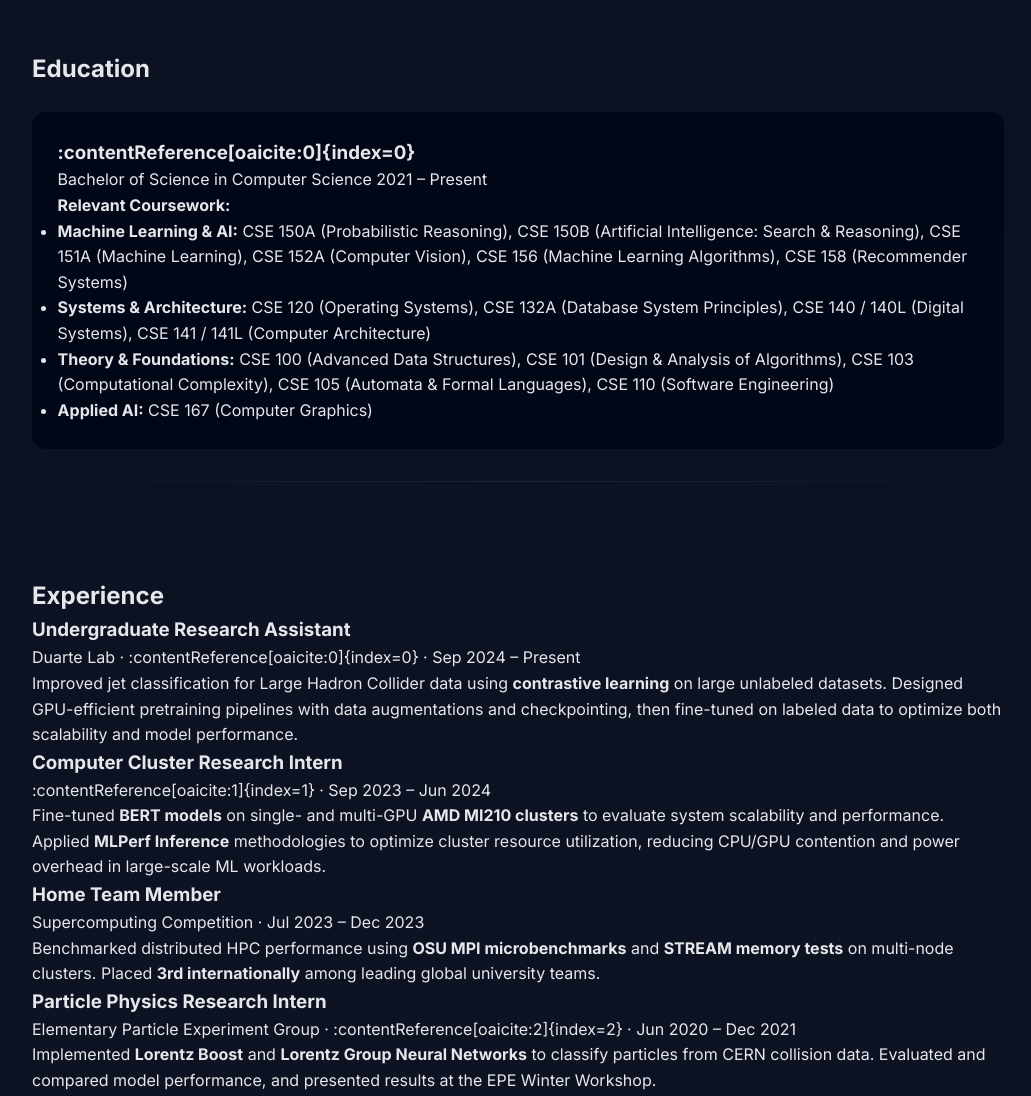
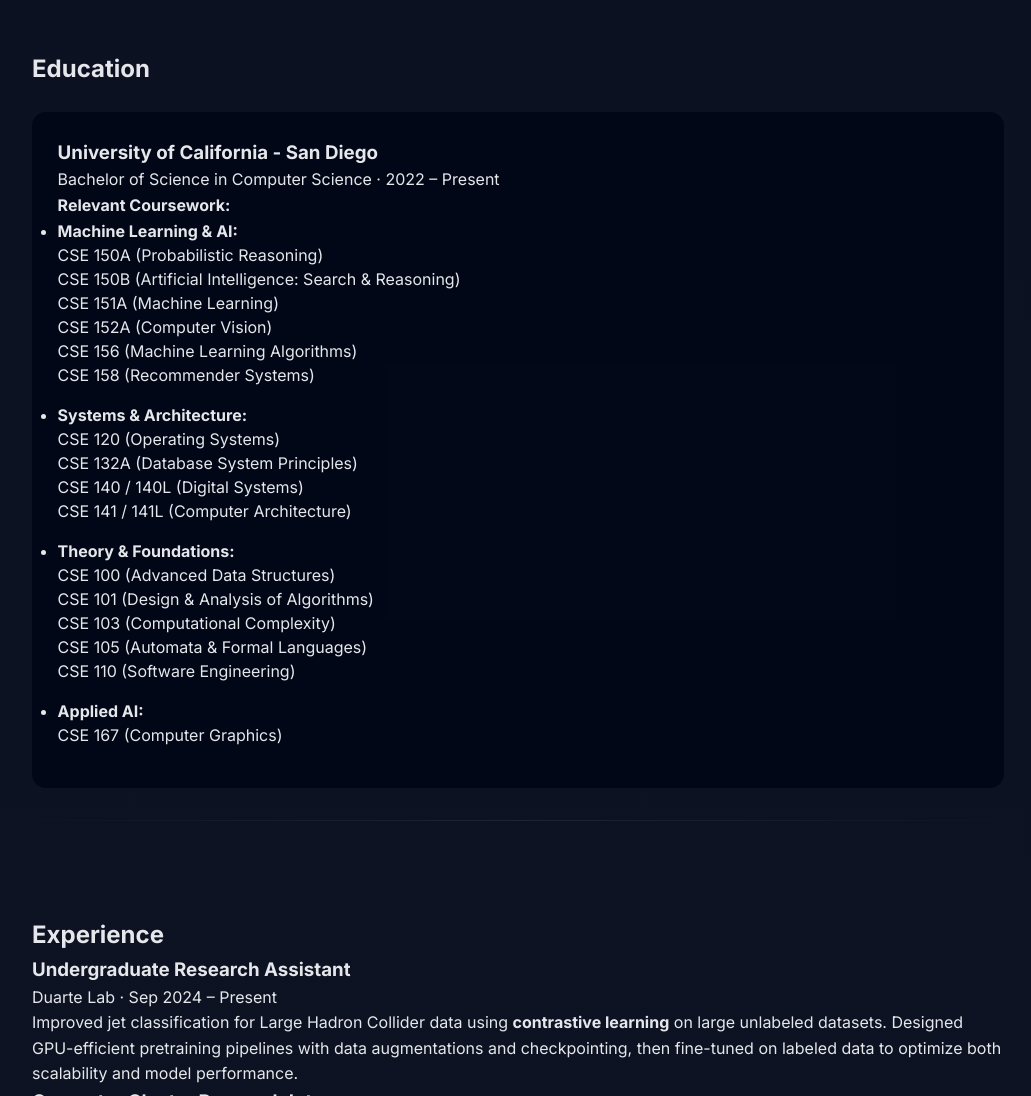
Before and after one commit to pranavprabu22/Website-Portfolio, a plain HTML site: page index.html in a window 1280 px wide. Shown: the part 1160-2256 px from the top of the page, without its empty margins (122-1153 px from the left). Drawn offline with Linux system fonts and the light colour scheme.

Commit message:
fixing info presentation

```diff
--- a/index.html
+++ b/index.html
@@ -42,7 +42,7 @@
       <h1>Hi, I'm <span>Pranav Prabu</span></h1>
 
       <p class="subtitle">
-        Software Engineer focused on building scalable machine learning systems, high-performance infrastructure, and production-ready data applications.
+        I'm a Software Engineer focused on building scalable machine learning systems, high-performance infrastructure, and production-ready data applications.
       </p>
 
       <div class="hero-tags">
@@ -77,44 +77,48 @@
       <h2>Education</h2>
 
       <div class="edu-card">
-        <h3>:contentReference[oaicite:0]{index=0}</h3>
-        <span>Bachelor of Science in Computer Science</span>
-        <span class="edu-dates">2021 – Present</span>
+        <h3>University of California - San Diego</h3>
+        <span>Bachelor of Science in Computer Science · 2022 – Present</span>
 
-        <p><strong>Relevant Coursework:</strong></p>
+        <h4>Relevant Coursework:</h4>
 
         <ul class="edu-coursework">
-          <li><strong>Machine Learning & AI:</strong>
-            CSE 150A (Probabilistic Reasoning),
-            CSE 150B (Artificial Intelligence: Search & Reasoning),
-            CSE 151A (Machine Learning),
-            CSE 152A (Computer Vision),
-            CSE 156 (Machine Learning Algorithms),
+
+          <li>
+            <strong>Machine Learning & AI:</strong><br>
+            CSE 150A (Probabilistic Reasoning)<br>
+            CSE 150B (Artificial Intelligence: Search & Reasoning)<br>
+            CSE 151A (Machine Learning)<br>
+            CSE 152A (Computer Vision)<br>
+            CSE 156 (Machine Learning Algorithms)<br>
             CSE 158 (Recommender Systems)
           </li>
 
-          <li><strong>Systems & Architecture:</strong>
-            CSE 120 (Operating Systems),
-            CSE 132A (Database System Principles),
-            CSE 140 / 140L (Digital Systems),
+          <li>
+            <strong>Systems & Architecture:</strong><br>
+            CSE 120 (Operating Systems)<br>
+            CSE 132A (Database System Principles)<br>
+            CSE 140 / 140L (Digital Systems)<br>
             CSE 141 / 141L (Computer Architecture)
           </li>
 
-          <li><strong>Theory & Foundations:</strong>
-            CSE 100 (Advanced Data Structures),
-            CSE 101 (Design & Analysis of Algorithms),
-            CSE 103 (Computational Complexity),
-            CSE 105 (Automata & Formal Languages),
+          <li>
+            <strong>Theory & Foundations:</strong><br>
+            CSE 100 (Advanced Data Structures)<br>
+            CSE 101 (Design & Analysis of Algorithms)<br>
+            CSE 103 (Computational Complexity)<br>
+            CSE 105 (Automata & Formal Languages)<br>
             CSE 110 (Software Engineering)
           </li>
 
-          <li><strong>Applied AI:</strong>
+          <li>
+            <strong>Applied AI:</strong><br>
             CSE 167 (Computer Graphics)
           </li>
+
         </ul>
       </div>
     </section>
-
 
     <section id="experience" class="experience">
       <h2>Experience</h2>
@@ -122,9 +126,7 @@
       <div class="exp-item">
         <h3>Undergraduate Research Assistant</h3>
         <span>
-          Duarte Lab ·
-          :contentReference[oaicite:0]{index=0}
-          · Sep 2024 – Present
+          Duarte Lab · Sep 2024 – Present
         </span>
         <p>
           Improved jet classification for Large Hadron Collider data using
@@ -138,8 +140,7 @@
       <div class="exp-item">
         <h3>Computer Cluster Research Intern</h3>
         <span>
-          :contentReference[oaicite:1]{index=1}
-          · Sep 2023 – Jun 2024
+          San Diego Supercomputing Center · Sep 2023 – Jun 2024
         </span>
         <p>
           Fine-tuned <strong>BERT models</strong> on single- and multi-GPU
@@ -167,9 +168,7 @@
       <div class="exp-item">
         <h3>Particle Physics Research Intern</h3>
         <span>
-          Elementary Particle Experiment Group ·
-          :contentReference[oaicite:2]{index=2}
-          · Jun 2020 – Dec 2021
+          Elementary Particle Experiment Group · Jun 2020 – Dec 2021
         </span>
         <p>
           Implemented <strong>Lorentz Boost</strong> and
@@ -280,7 +279,7 @@
       <h2>Contact</h2>
       <p class="contact-intro">
         I’m always open to discussing new opportunities, collaborations,
-        or interesting technical problems. Feel free to reach out.
+        or interesting technical problems. Feel free to reach out!
       </p>
 
       <div class="contact-grid">
@@ -293,8 +292,8 @@
 
         <div class="contact-card">
           <h4>Phone</h4>
-          <a href="tel:+1(425) 503-8688">
-            +1 (XXX) XXX-XXXX
+          <a href="tel:+14255038688">
+            +1 (425) 503-8688
           </a>
         </div>
 
@@ -308,7 +307,7 @@
         <div class="contact-card">
           <h4>LinkedIn</h4>
           <a href="https://www.linkedin.com/in/pranav-prabu-57982220a/" target="_blank">
-            linkedin.com/in/your-linkedin
+            linkedin.com/in/pranav-prabu-57982220a/
           </a>
         </div>
       </div>
--- a/styles.css
+++ b/styles.css
@@ -211,6 +211,11 @@
   margin-top: 1.5rem;
 }
 
+.edu-coursework li {
+  margin-bottom: 1em; /* space between course categories */
+  line-height: 1.5;   /* space between individual courses */
+}
+
 .project-grid {
   display: grid;
   grid-template-columns: repeat(auto-fit, minmax(280px, 1fr));
```
